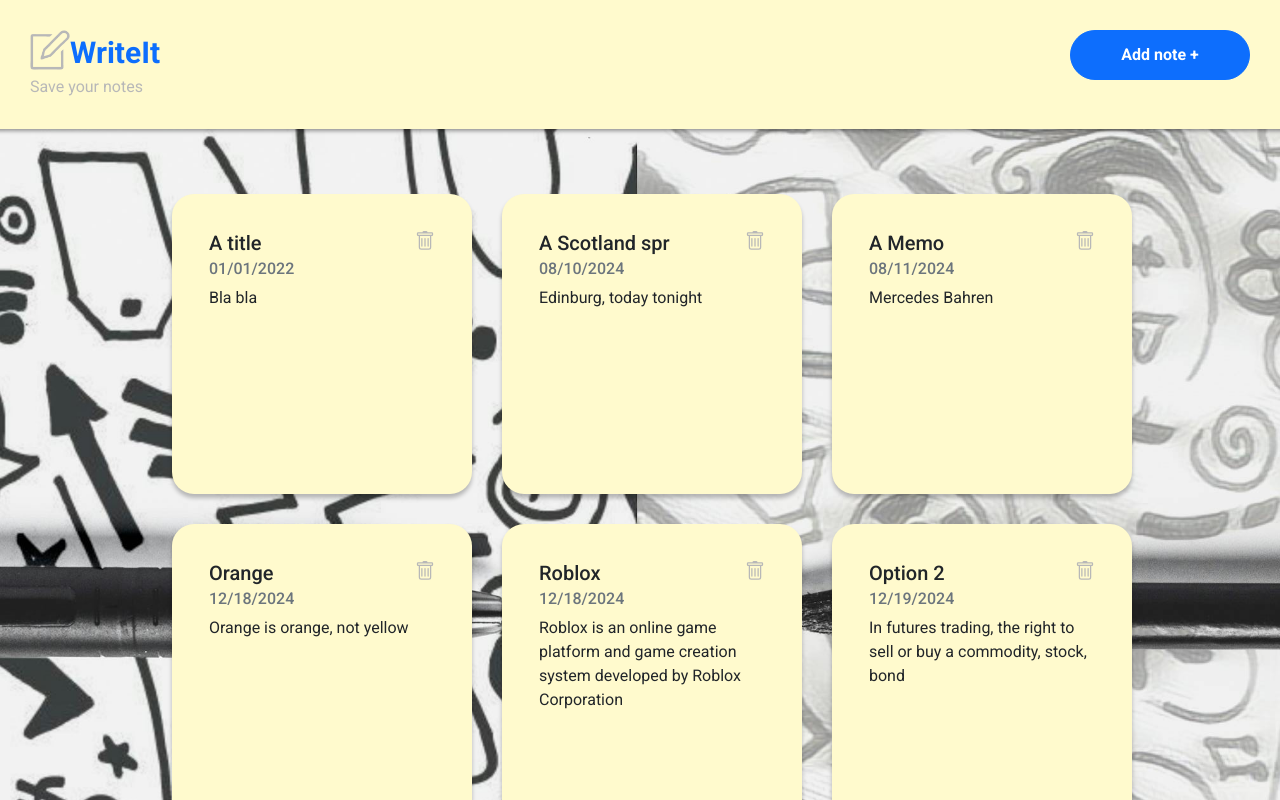
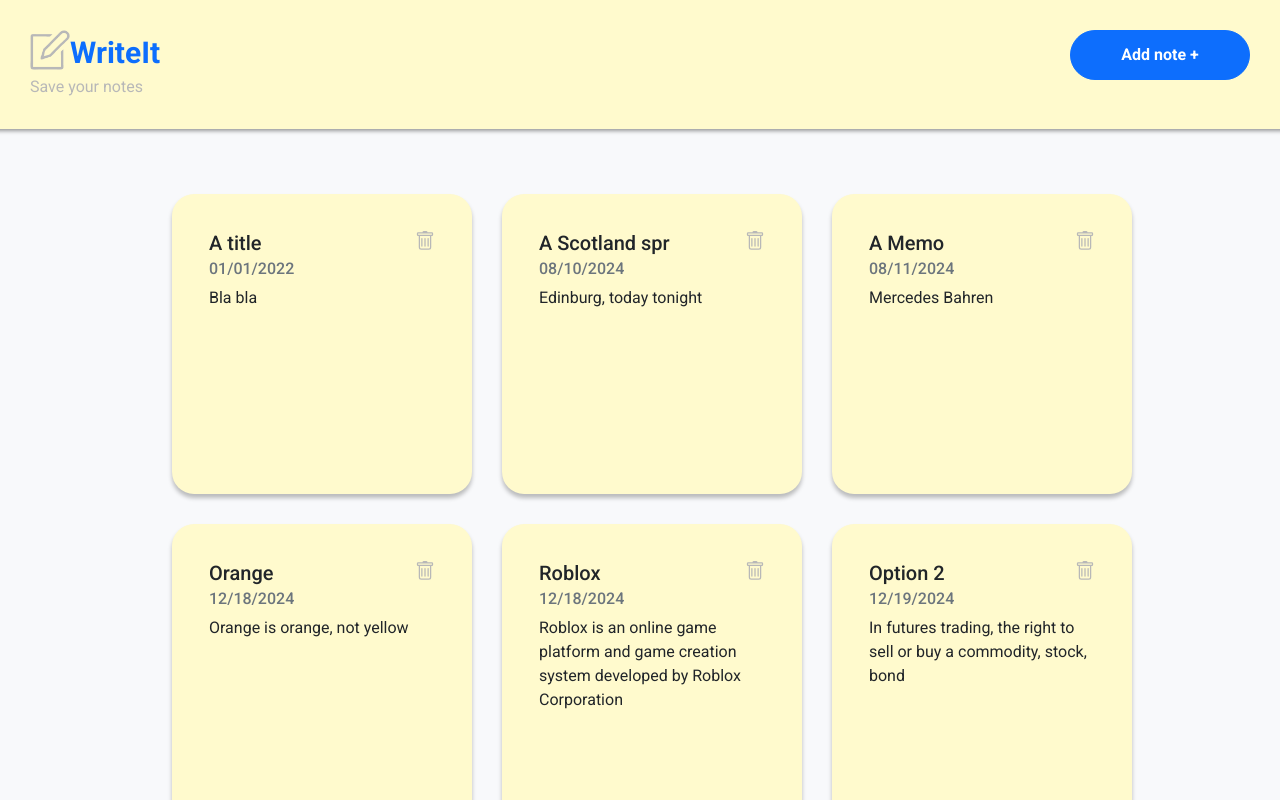
Before and after one commit to alikssant/WriteIt, a React (Create React App) app: page / in a window 1280 px wide. Shown: the top 800 px of the page. Built offline with nearby package versions, Linux system fonts and the light colour scheme; data requests are answered from the project's data file.

Commit message:
Changes in style, yes AGAIN :)

```diff
--- a/src/index.css
+++ b/src/index.css
@@ -1,7 +1,4 @@
 body {
   font-family: Roboto;
-  background-image: url('assets/images/pen.jpg');
-  background-size: cover;
-
-  background-position: center;
+  background-color: #f8f9fb;
 }
--- /dev/null
+++ b/src/pages/NoteBrowser/style.module.css
@@ -0,0 +1,4 @@
+.link {
+  background-color: #fffacd;
+  font-weight: bold;
+}
```
